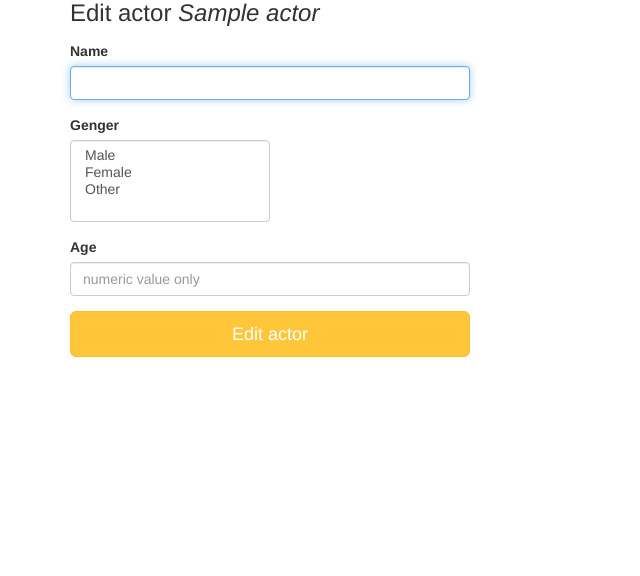
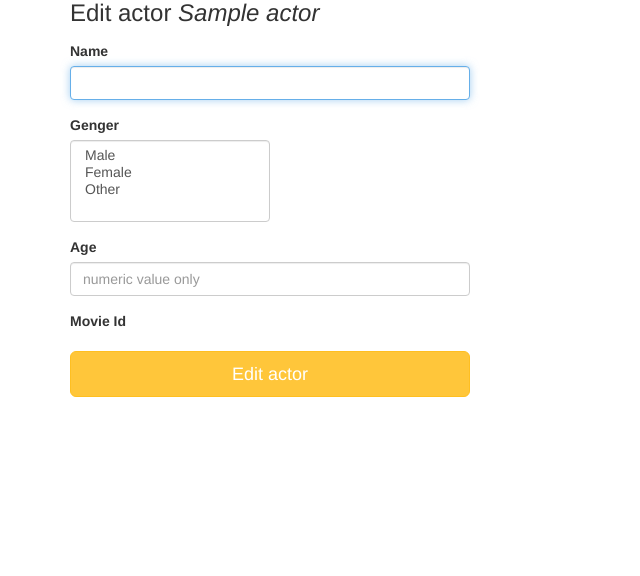
Before and after one commit to AnitaPaswan/capstone, a Flask app: template templates/forms/edit_actor.html in a window 1280 px wide. Shown: the part 95-671 px from the top of the page, without its empty margins (0-640 px from the left). Run offline with Flask 2, Linux system fonts and the light colour scheme; tables that the repository leaves empty hold one stand-in row (values such as "Sample post"); the template is opened without the code that fills it: values that come from a table or form of the project are taken from there, most other values are stand-ins (such as "Sample title", 1, 10 or a date in 2020); parts of the project's set-up code (start-up, migrations or seed data) failed here and were passed over; some libraries are stand-ins or nearby versions.

Commit message:
added new movie html

```diff
--- a/templates/forms/edit_actor.html
+++ b/templates/forms/edit_actor.html
@@ -20,6 +20,10 @@
           <label for="age">Age</label>
           {{ form.age(class_ = 'form-control', placeholder='numeric value only', autofocus = true) }}
         </div>
+      <div class="form-group">
+        <label for="movie_id">Movie Id</label>
+        {{ form.movie_id(class_ = 'form-control', placeholder='numeric value only', autofocus = true) }}
+      </div>
 
       <input type="submit" value="Edit actor" class="btn btn-primary btn-lg btn-block">
     </form>
```
